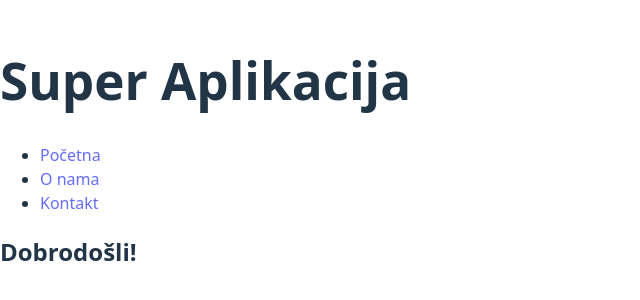
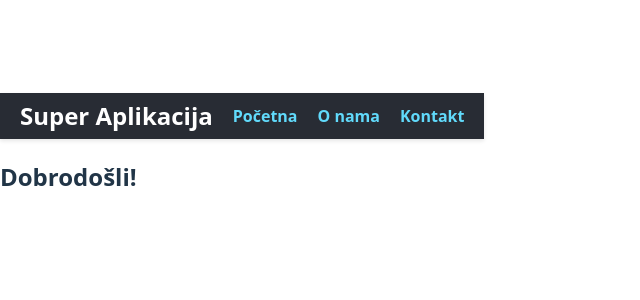
Before and after one commit to milanagit/my-exercise-react-app, a React (Vite) app: page / in a window 1280 px wide. Shown: the part 246-546 px from the top of the page, without its empty margins (0-640 px from the left). Built offline with nearby package versions, Linux system fonts and the light colour scheme.

Commit message:
added header basic styles

```diff
--- /dev/null
+++ b/src/components/Header.css
@@ -0,0 +1,46 @@
+/* src/components/Header.css */
+
+.main-header {
+  /* Osnovni raspored: postavlja elemente u red */
+  display: flex;
+  /* Poravnava elemente vertikalno */
+  align-items: center;
+  /* Razdvaja naslov i navigaciju */
+  justify-content: space-between;
+
+  background-color: #282c34; /* Tamna pozadina */
+  color: white; /* Beli tekst */
+  padding: 10px 20px;
+  box-shadow: 0 2px 4px rgba(0, 0, 0, 0.1);
+}
+
+.main-header h1 {
+  /* Uklanja podrazumevane margine za čistiji izgled */
+  margin: 0;
+  font-size: 1.5em;
+}
+
+.main-header nav ul {
+  /* Uklanja podrazumevane oznake liste i margine */
+  list-style: none;
+  padding: 0;
+  margin: 0;
+  /* Postavlja stavke navigacije u red */
+  display: flex;
+}
+
+.main-header nav li {
+  margin-left: 20px; /* Razmak između linkova */
+}
+
+.main-header nav a {
+  /* Stil linka */
+  color: #61dafb; /* Plava boja linka (tipična React plava) */
+  text-decoration: none; /* Uklanja podvlačenje */
+  font-weight: bold;
+  transition: color 0.3s;
+}
+
+.main-header nav a:hover {
+  color: white; /* Promena boje prilikom prelaska mišem */
+}
--- a/src/components/Header.jsx
+++ b/src/components/Header.jsx
@@ -1,6 +1,8 @@
 // src/components/Header.jsx
 
 import React from 'react';
+// 👈 OVDE UVEZITE CSS FAJL
+import './Header.css';
 
 // Ovo je funkcionalna komponenta
 const Header = (props) => {
```
